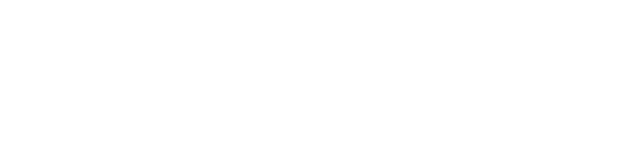
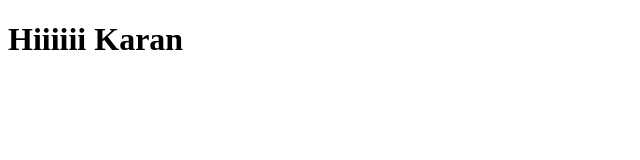
Before and after one commit to kkunvar2/first, a plain HTML site: page index.html in a window 1280 px wide. Shown: the whole page, without its empty margins (0-640 px from the left). Drawn offline with Linux system fonts and the light colour scheme.

Commit message:
updated h1 tag

```diff
--- a/index.html
+++ b/index.html
@@ -6,6 +6,6 @@
     <title>Document</title>
 </head>
 <body>
-
+    <h1>Hiiiiii Karan</h1>
 </body>
 </html>
```
